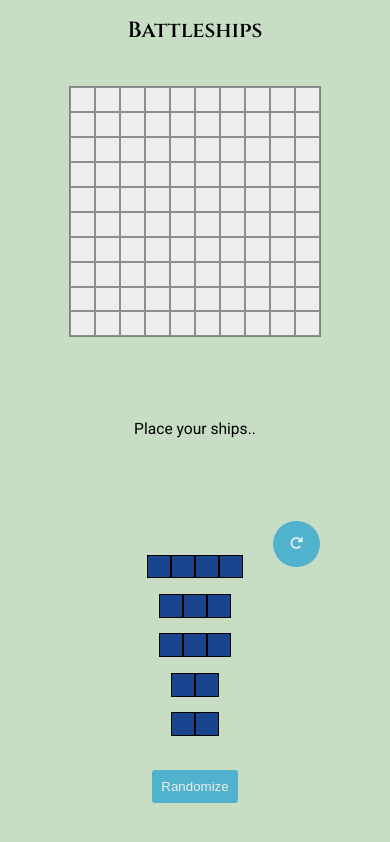
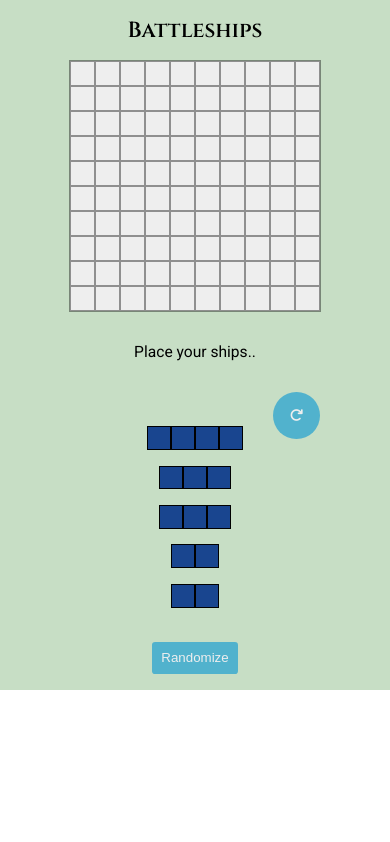
Before and after one commit to kzyzzz/battleship, a plain HTML site: page index.html in a window 390 px wide. Drawn offline with Linux system fonts and the light colour scheme.

Commit message:
css height for iphone

```diff
--- a/css/style.css
+++ b/css/style.css
@@ -18,7 +18,8 @@
     display: flex;
     flex-direction: column;
     align-items: center;
-    height: 100vh;
+    height: 100%;
+    height: -webkit-fill-available;
     background-color: #C7DEC5;
 }
 .controls {
```
